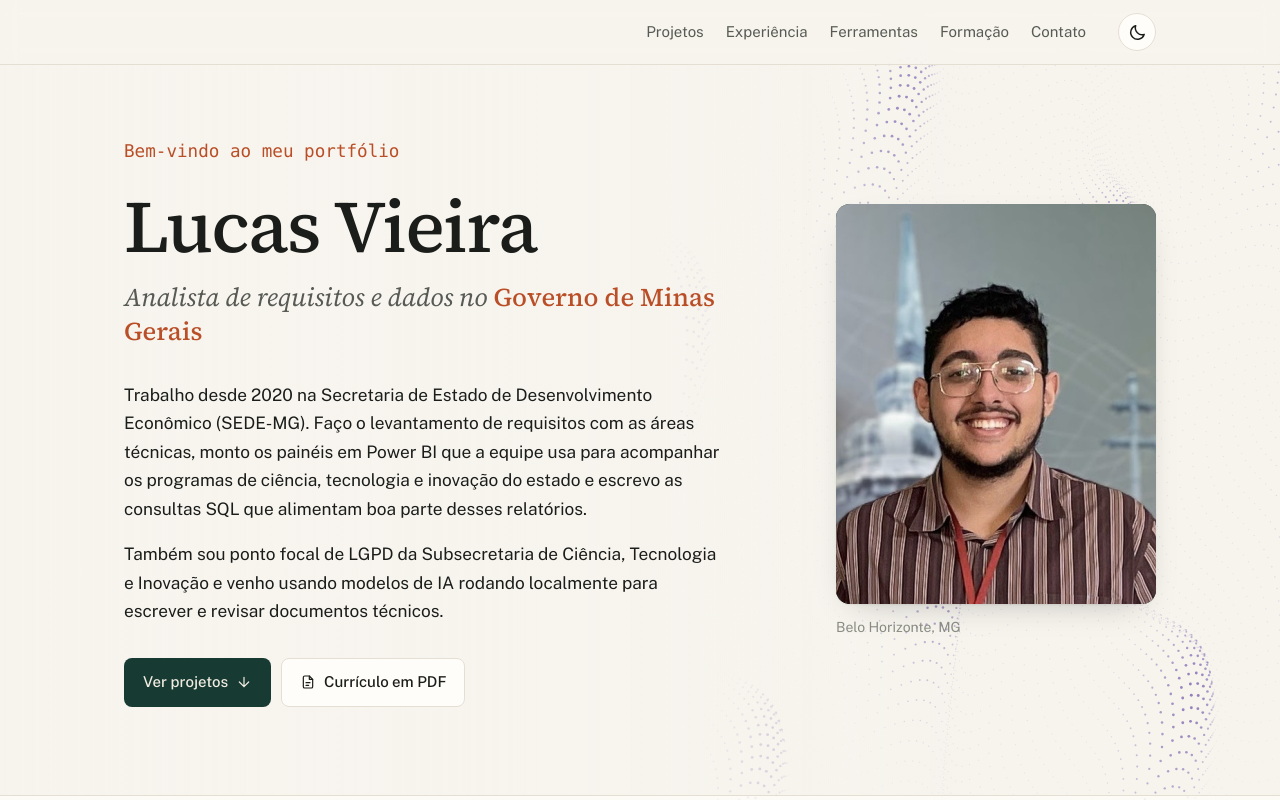
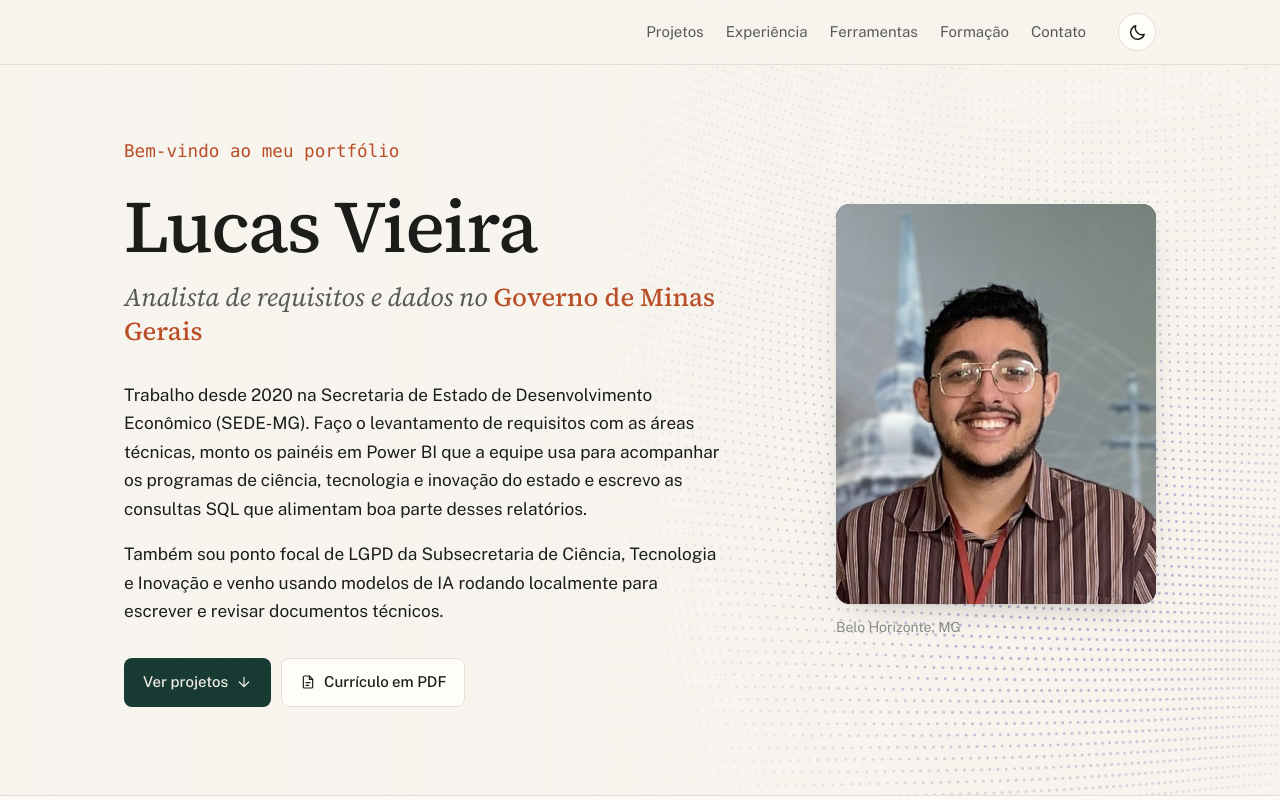
Before and after one commit to LucasVieiraTecnologia/portifolio, a plain HTML site: page index.html in a window 1280 px wide. Shown: the top 800 px of the page. Drawn offline with nearby package versions, Linux system fonts and the light colour scheme; animation ran at ten frames a second.

Commit message:
style: une a malha de pontos do fundo (hero-drape) em uma onda continua

```diff
--- a/index.html
+++ b/index.html
@@ -176,7 +176,7 @@
     .welcome { font-family: var(--mono); font-size: clamp(.9rem, 1.8vw, 1.1rem); color: var(--accent); margin: 0 0 18px; min-height: 1.7em; }
     .welcome .scrambled { color: var(--faint); }
     .hero { position: relative; isolation: isolate; overflow: hidden; padding: 72px 0 88px; }
-    .hero-drape { position: fixed; inset: 0; z-index: 0; width: 100%; height: 100%; pointer-events: none; mask-image: linear-gradient(90deg, transparent 0%, transparent 48%, #000 70%); }
+    .hero-drape { position: fixed; inset: 0; z-index: 0; width: 100%; height: 100%; pointer-events: none; mask-image: linear-gradient(90deg, transparent 10%, rgba(0, 0, 0, .5) 42%, #000 64%); }
     @media (max-width: 700px) { .hero-drape { opacity: .35; mask-image: linear-gradient(90deg, transparent 0%, transparent 65%, #000 100%); } }
     .hero::before { content: ''; position: absolute; inset: 0; z-index: -1; background: linear-gradient(90deg, var(--bg) 0%, color-mix(in srgb, var(--bg) 85%, transparent) 42%, transparent 76%); pointer-events: none; }
     .hero .container { position: relative; display: grid; gap: 48px; align-items: center; }
@@ -834,8 +834,8 @@
       var width = 0, height = 0, pointerX = -1000, pointerY = -1000, lastFrame = 0;
       var dots = [];
       function makeDots() {
-        var columns = width < 700 ? 64 : 108;
-        var rows = width < 700 ? 55 : 88;
+        var columns = width < 700 ? 58 : 96;
+        var rows = width < 700 ? 52 : 84;
         dots = [];
         for (var row = 0; row < rows; row++) {
           for (var col = 0; col < columns; col++) {
@@ -856,26 +856,30 @@
       function drawDrape(time) {
         context.clearRect(0, 0, width, height);
         var dark = document.documentElement.dataset.theme === 'dark';
-        var motion = reduced.matches ? 0 : time * .0003;
+        var motion = reduced.matches ? 0 : time * .00045;
         dots.forEach(function (dot) {
           var u = dot.u, v = dot.v;
-          var wave = Math.sin(u * 18 + v * 6 + motion) * Math.cos(v * 8 - u * 5 - motion * .7);
-          var crest = Math.pow(Math.max(0, wave), 2);
-          var x = width * (.51 + u * .62) + wave * 55 + Math.sin(v * 7 + motion) * 24;
-          var y = height * (-.16 + v * 1.32) - wave * 95 + Math.sin(u * 10 - motion) * 18;
+          var wave1 = Math.sin(u * 4.5 + v * 3.0 + motion);
+          var wave2 = Math.cos(v * 3.4 - u * 2.2 - motion * .75);
+          var wave = (wave1 + wave2) * .5;
+          var highlight = (wave + 1) * .5;
+          var x = width * (.48 + u * .54) + wave1 * 42 + Math.sin(v * 4.2 + motion) * 26;
+          var y = height * (-.06 + v * 1.12) - wave2 * 48 + Math.cos(u * 4.0 - motion) * 20;
           if (x < 0 || x > width || y < 0 || y > height) return;
           var dx = x - pointerX, dy = y - pointerY;
           var distance = Math.hypot(dx, dy);
-          if (!reduced.matches && distance < 125 && distance > 0) {
-            var push = Math.pow(1 - distance / 125, 2) * 22;
+          if (!reduced.matches && distance < 135 && distance > 0) {
+            var push = Math.pow(1 - distance / 135, 2) * 24;
             x += dx / distance * push;
             y += dy / distance * push;
           }
-          var edge = Math.sin(Math.PI * u) * Math.sin(Math.PI * v);
-          var alpha = Math.max(0, edge) * (dark ? .16 : .13) + crest * (dark ? .68 : .55);
-          context.fillStyle = dark ? 'rgba(196,177,255,' + alpha + ')' : 'rgba(79,48,153,' + alpha + ')';
+          var edge = Math.pow(Math.sin(Math.PI * u) * Math.sin(Math.PI * v), .45);
+          var baseAlpha = dark ? .22 : .18;
+          var waveAlpha = dark ? .36 : .28;
+          var alpha = Math.max(0, edge * (baseAlpha + highlight * waveAlpha));
+          context.fillStyle = dark ? 'rgba(196,177,255,' + alpha.toFixed(3) + ')' : 'rgba(79,48,153,' + alpha.toFixed(3) + ')';
           context.beginPath();
-          context.arc(x, y, .65 + crest * .8, 0, Math.PI * 2);
+          context.arc(x, y, .9 + highlight * .65, 0, Math.PI * 2);
           context.fill();
         });
       }
```
